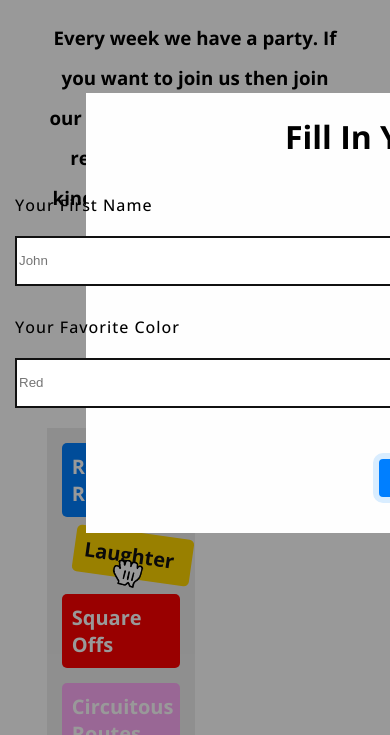
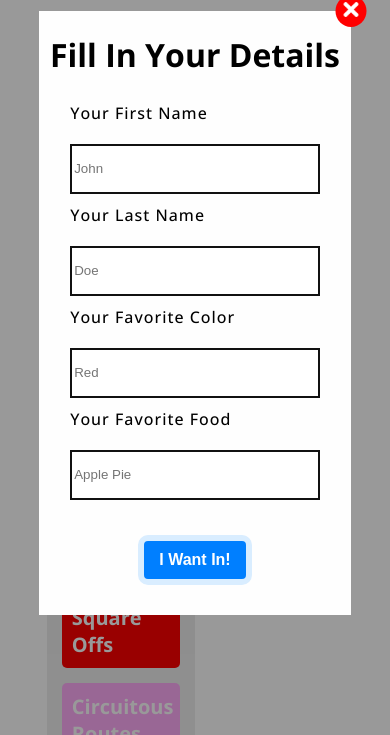
Before and after one commit to hassanalimalek/the_gang, a plain HTML site: page index.html in a window 390 px wide. Both pictures are taken after a click on the button "Sign Me Up!". Shown: the part 1006-1741 px from the top of the page. Drawn offline with nearby package versions, Linux system fonts and the light colour scheme.

Commit message:
responsive issue fix

```diff
--- a/styles/index.css
+++ b/styles/index.css
@@ -65,7 +65,9 @@ button {
   place-items: center;
   padding: 10%;
   height: 100vh;
+  max-height: 100%;
 }
+
 .hero-content {
   display: flex;
   gap: 100px;
@@ -132,6 +134,12 @@ button {
   transform: translate(-40%, -15%);
 }
 
+@media only screen and (max-width: 600px) {
+  .hero-images {
+    display: none;
+  }
+}
+
 /* ------------- */
 
 /******* Content Page ********/
@@ -148,7 +156,6 @@ button {
 .header-wrapper {
   width: 95%;
   margin: auto;
-
   display: flex;
   justify-content: space-between;
   align-items: center;
@@ -342,3 +349,16 @@ button {
   width: 400px;
   height: 50px;
 }
+
+@media only screen and (max-width: 600px) {
+  .input-item {
+    margin: 5px;
+    width: 80%;
+  }
+  .input-item input {
+    width: 100%;
+  }
+  .input-row {
+    flex-direction: column;
+  }
+}
```
